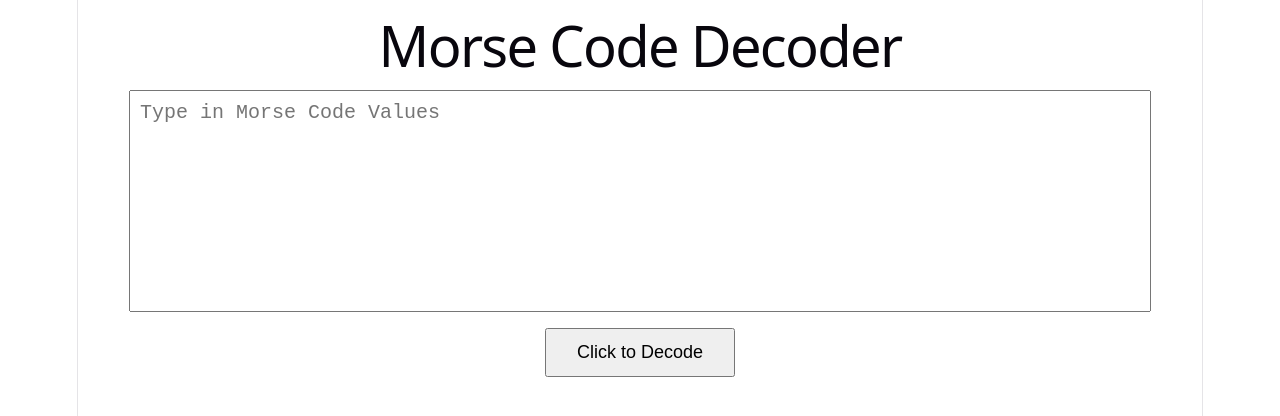
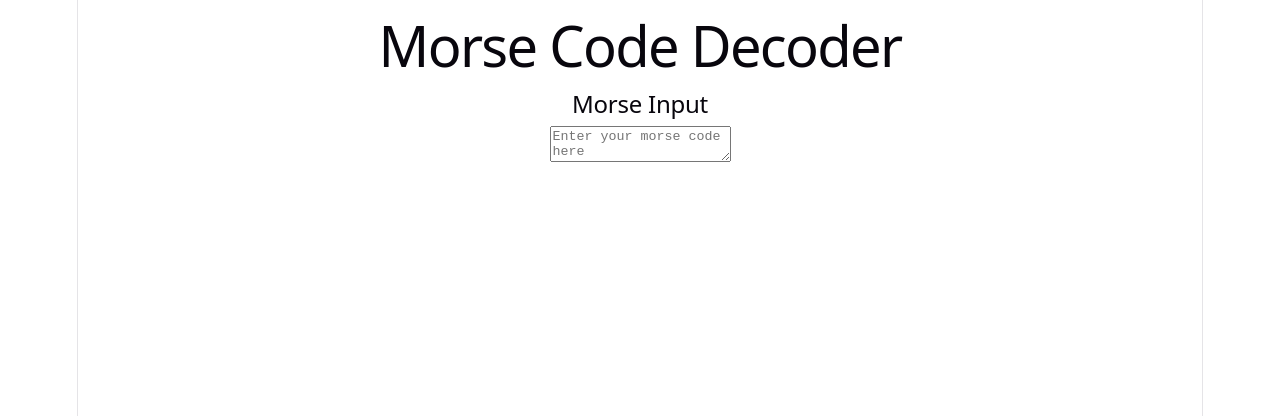
Before and after one commit to EvanCastner/morse-decoder, a React (Vite) app: page / in a window 1280 px wide. Shown: the top 416 px of the page. Built offline with nearby package versions, Linux system fonts and the light colour scheme.

Commit message:
Seperate text input into different file

```diff
--- a/src/App.jsx
+++ b/src/App.jsx
@@ -1,29 +1,15 @@
 import { useState } from 'react';
+import MorseInput from './components/MorseInput';
 
 function App() {
   const [inputValue, setInputValue] = useState("");
 
     return (
       <div>
-        <header>
-          <h1>Morse Code Decoder</h1>
-        </header>
+        <h1>Morse Code Decoder</h1>
 
-        <main style={{ diplay: "flex", flexDirection: "column", alignItems: "center", gap: "12px" }}>
-          <textarea
-            value={inputValue}
-            onChange={(e) => setInputValue(e.target.value)}
-            placeholder="Type in Morse Code Values"
-            style={{ fontSize: "20px", width: "1000px", height: "200px", padding: "10px", resize: "none" }}
-          />
+        <MorseInput value={inputValue} onChange={setInputValue} />
 
-          <button
-            onClick={() => console.log(inputValue)}
-            style={{ fontSize: "18px", padding: "12px 30px", marginTop: "10px" }}
-          >
-            Click to Decode
-          </button>
-        </main>
       </div>
     );
 }
--- a/src/components/MorseInput.jsx
+++ b/src/components/MorseInput.jsx
@@ -0,0 +1,15 @@
+function MorseInput({ value, onChange }) {
+    return (
+        <div>
+            <h2>Morse Input</h2>
+
+            <textarea
+                value={value}
+                onChange={(e) => onChange(e.target.value)}
+                placeholder="Enter your morse code here"
+            />
+        </div>
+    );
+}
+
+export default MorseInput;
```
